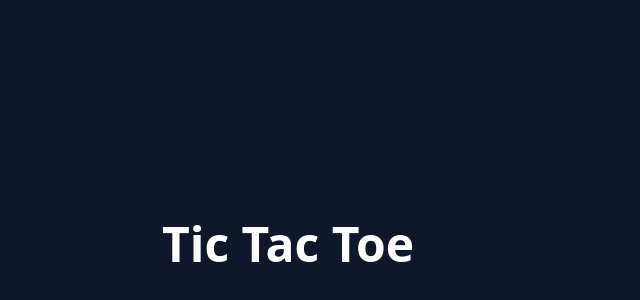
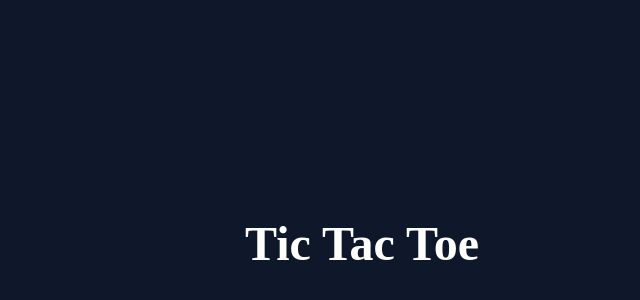
Before and after one commit to SnehaDileep/Tic_Tac_Toe, a React (Vite) app: page / in a window 1280 px wide. Shown: the part 156-456 px from the top of the page, without its empty margins (278-918 px from the left). Built offline with nearby package versions, Linux system fonts and the light colour scheme.

Commit message:
updated font

```diff
--- a/src/App.tsx
+++ b/src/App.tsx
@@ -4,7 +4,7 @@ function App() {
   return (
     <div className="min-h-screen bg-slate-900 flex items-center justify-center">
       <div className="w-full max-w-[400px] mx-5">
-        <h1 className="text-5xl font-bold text-white">Tic Tac Toe</h1>
+        <h1 className="text-5xl font-bold text-white font-playfair text-center ">Tic Tac Toe</h1>
       </div>
     </div>
 
--- a/src/index.css
+++ b/src/index.css
@@ -1,4 +1,11 @@
+@import url('https://fonts.googleapis.com/css2?family=Lato:wght@400;700&family=Raleway:wght@600;800&display=swap');
 @import "tailwindcss";
+
+@theme {
+  --font-lato: "Lato", sans-serif;
+  --font-raleway: "Raleway", sans-serif;
+  --font-playfair: "Playfair Display", serif;
+}
 
 :root {
   /* font-family: system-ui, Avenir, Helvetica, Arial, sans-serif;
```
